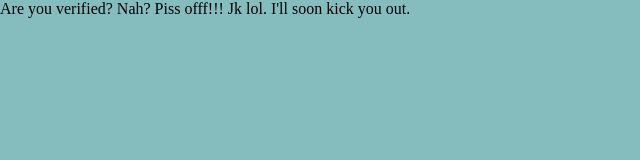
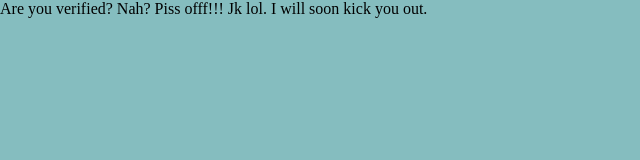
Before and after one commit to IseLein/science-hub, a Next.js app: page /write in a window 1280 px wide. Shown: the top 160 px of the page, without its empty margins (0-640 px from the left). Built offline with nearby package versions, Linux system fonts and the light colour scheme.

Commit message:
(Fixed error on prev push) Worked on Navbar logo | Played with margins of 'Recent' | Played with Article Layout

```diff
--- a/pages/write/index.js
+++ b/pages/write/index.js
@@ -2,7 +2,7 @@ export default function Write() {
     return(
         <div>
             Are you verified? Nah? Piss offf!!!
-            Jk lol. I'll soon kick you out.
+            Jk lol. I will soon kick you out.
         </div>
     );
 };
```
